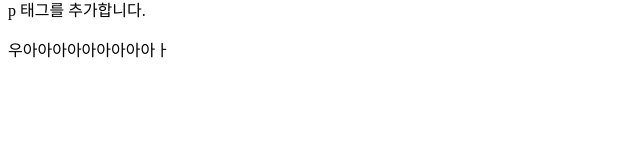
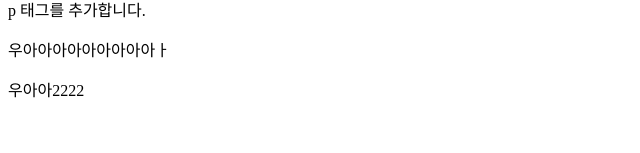
Before and after one commit to leecho87/cicd-test, a React (Create React App) app: page / in a window 1280 px wide. Shown: the part 147-300 px from the top of the page, without its empty margins (0-640 px from the left). Built offline with nearby package versions, Linux system fonts and the light colour scheme.

Commit message:
메시지 하나 더 추가

```diff
--- a/src/App.js
+++ b/src/App.js
@@ -7,6 +7,7 @@ function App() {
       <h2>h2 태그를 추가합니다.</h2>
       <p>p 태그를 추가합니다.</p>
       <p>우아아아아아아아아아ㅏ</p>
+      <p>우아아2222</p>
     </>
   )
 }
```
